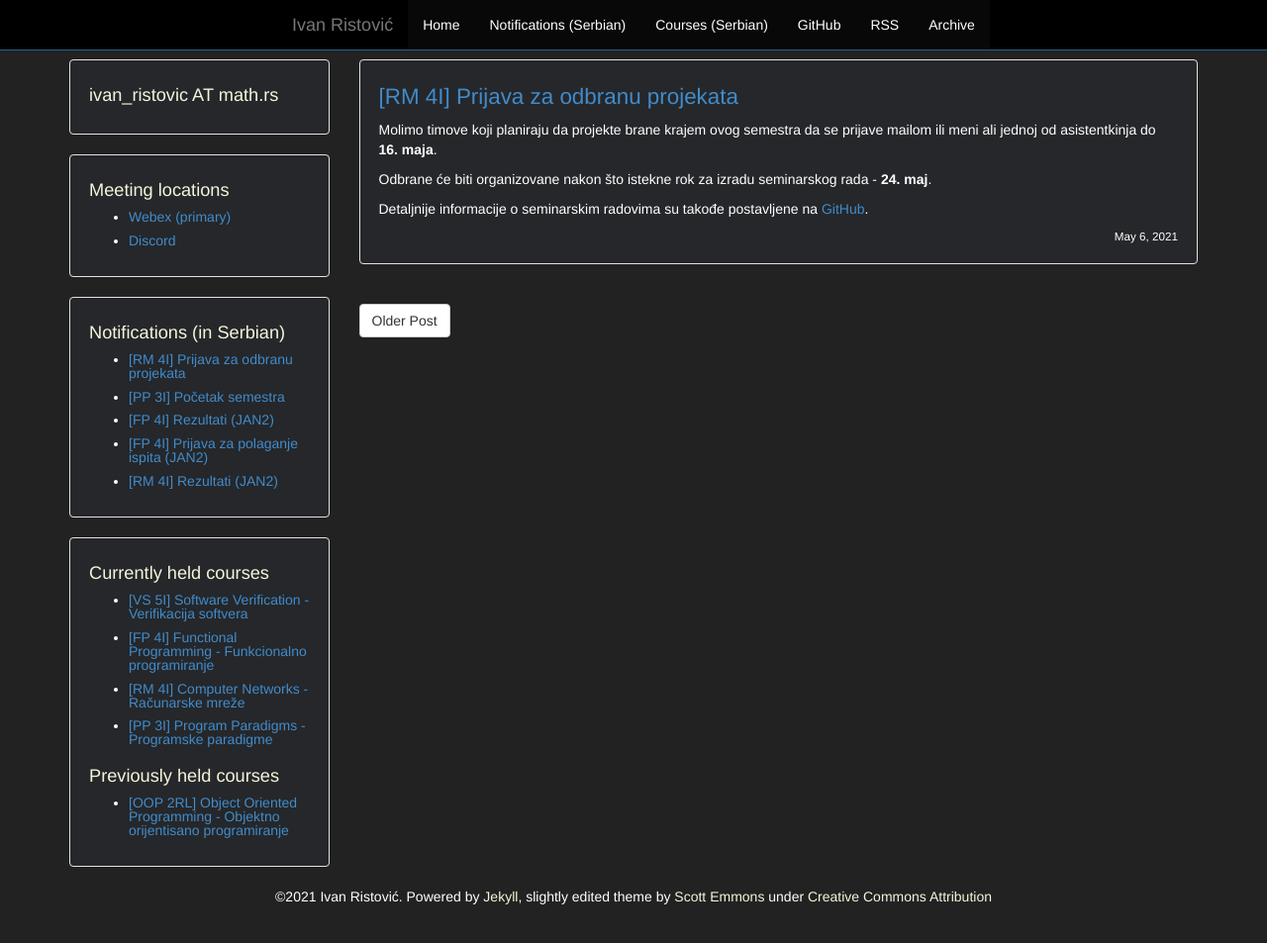
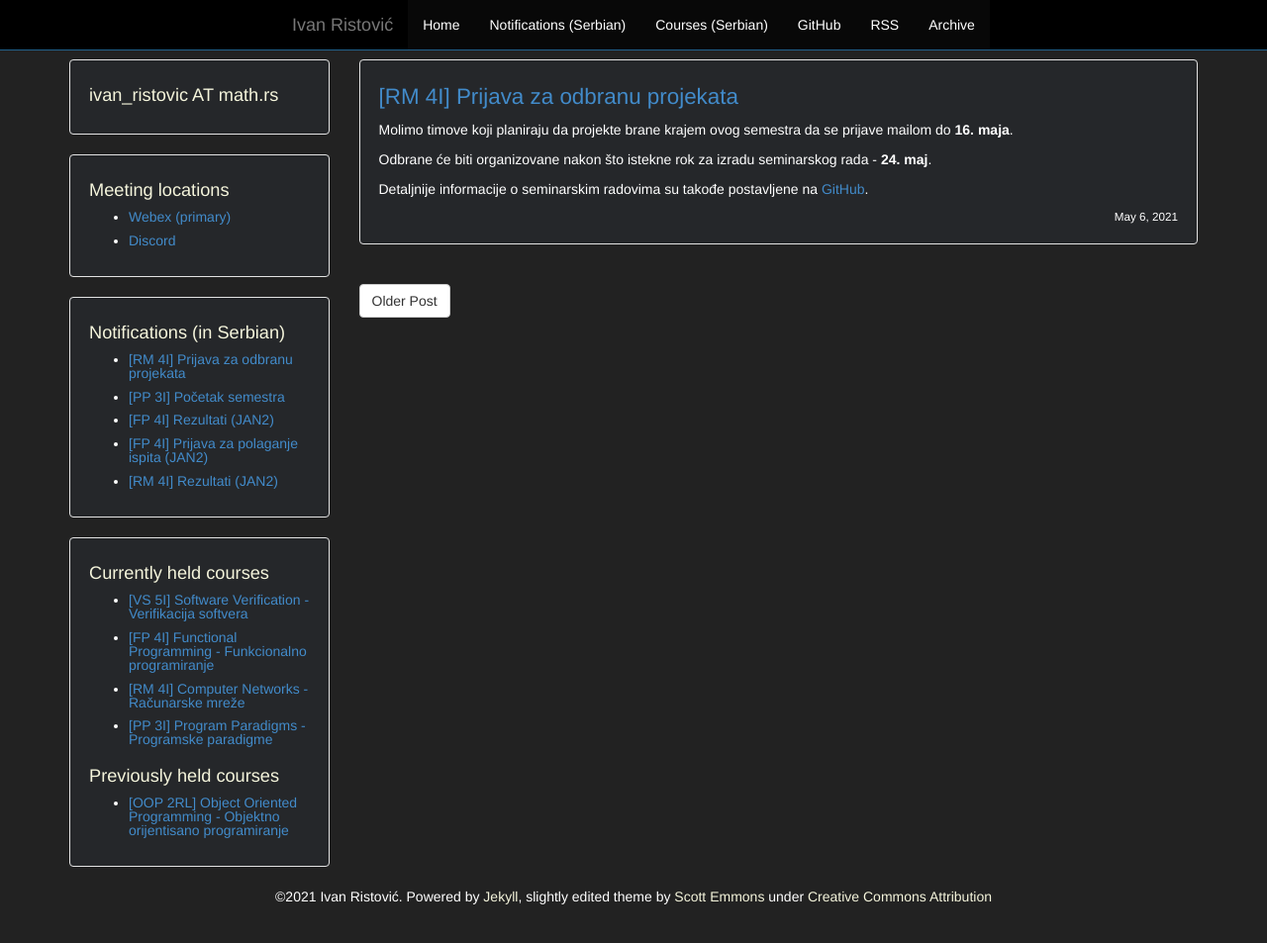
Before and after one commit to ivan-ristovic/ivan-ristovic.github.io, a Jekyll site: the page built from _posts/2020_2021/2021-05-06-rm-projects.md, in a window 1280 px wide and 986 px high. Shown: the top 953 px of the window at 99% size. Built offline with Jekyll 4.4.1, drawn with Linux system fonts in a browser that asks for light colours; comment, search, counter and statistics services are not loaded.

Commit message:
[RM] Project deadlines

```diff
--- a/_posts/2020_2021/2021-05-06-rm-projects.md
+++ b/_posts/2020_2021/2021-05-06-rm-projects.md
@@ -7,7 +7,7 @@ comments: true
 ---
 
 Molimo timove koji planiraju da projekte brane krajem ovog semestra da se prijave
-mailom ili meni ali jednoj od asistentkinja do **16. maja**.
+mailom do **16. maja**.
 
 Odbrane će biti organizovane nakon što istekne rok za izradu seminarskog rada - **24. maj**.
 
```
